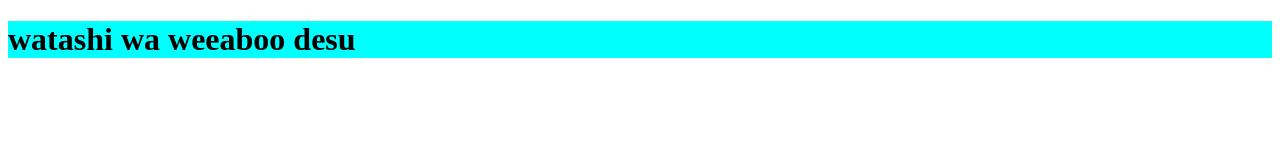
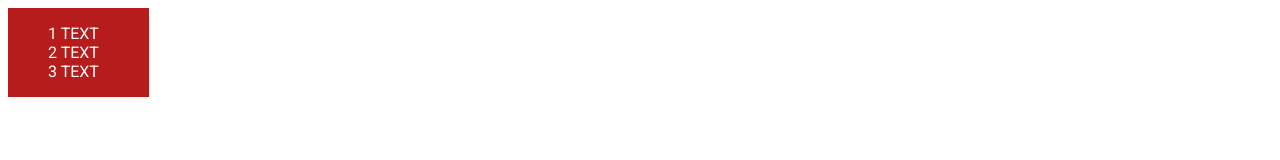
Before and after one commit to JustKayneNL/School-PlasticWebsite, a plain HTML site: page index.html in a window 1280 px wide. Drawn offline with Linux system fonts and the light colour scheme.

Commit message:
Added material design, animations

```diff
--- a/StyleSheet.css
+++ b/StyleSheet.css
@@ -1,8 +1,42 @@
-div.header h1:hover {
-    color:red;
 
+/*Animatie*/
+@keyframes button-menu {
+    from {background-color: #B71C1C;
+          color: white;
+        }
+    to {background-color: #FFEBEE;
+        color: black;
+
+        }
+    }
+
+/*CSS Styles*/
+* {
+    font-family: 'Roboto', sans-serif;
+}
+
+div.menu-top {
+    background-color: #B71C1C;
+    border-style: hidden;
+    float: left;
+    width: auto;
+    color: white;
+    position: fixed;
+}
+
+div.menu-top ul {
+    list-style-type: none;
+    margin-right: 50px;
+}
+
+div.menu-top ul li:hover {
+    background-color: #FFEBEE;
+    color: black;
+    animation-name: button-menu;
+    animation-duration: 1s;
 
 }
-div.header {
-    background-color: aqua
+
+div.main {
+    margin-left: 150px ;
 }
--- a/index.html
+++ b/index.html
@@ -2,12 +2,20 @@
 <html>
 <head>
     <link href="StyleSheet.css" rel="stylesheet" type="text/css" />
+    <link href='https://fonts.googleapis.com/css?family=Roboto:400,400italic,900' rel='stylesheet' type='text/css'>
     <title>Plastic</title>
 	<meta charset="utf-8" />
 </head>
 <body>
-    <div class="header">
-        <h1>watashi wa weeaboo desu</h1>
+    <div class="menu-top">
+        <ul>
+            <li>1 TEXT</li>
+            <li>2 TEXT</li>
+            <li>3 TEXT</li>
+        </ul>
+    </div>
+    <div class="main">
+
     </div>
 </body>
 </html>
```
